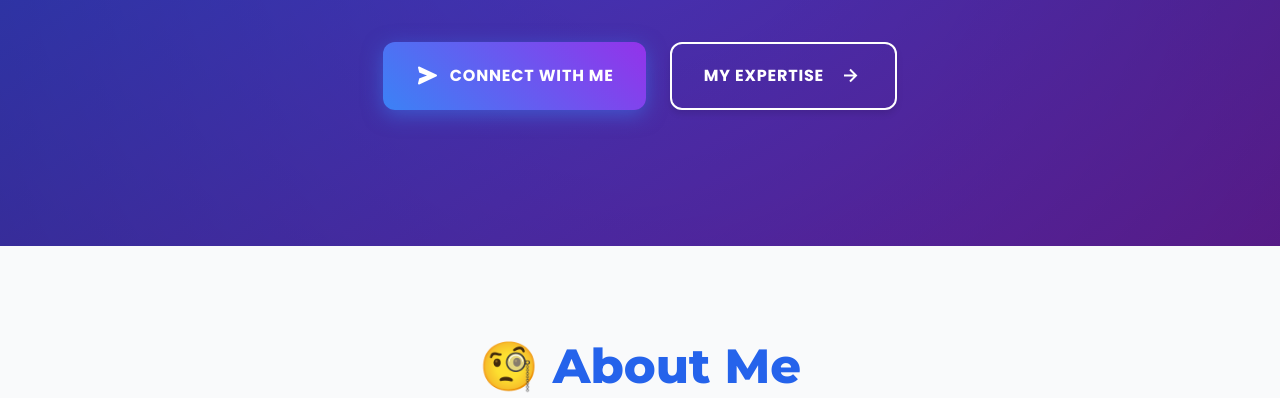
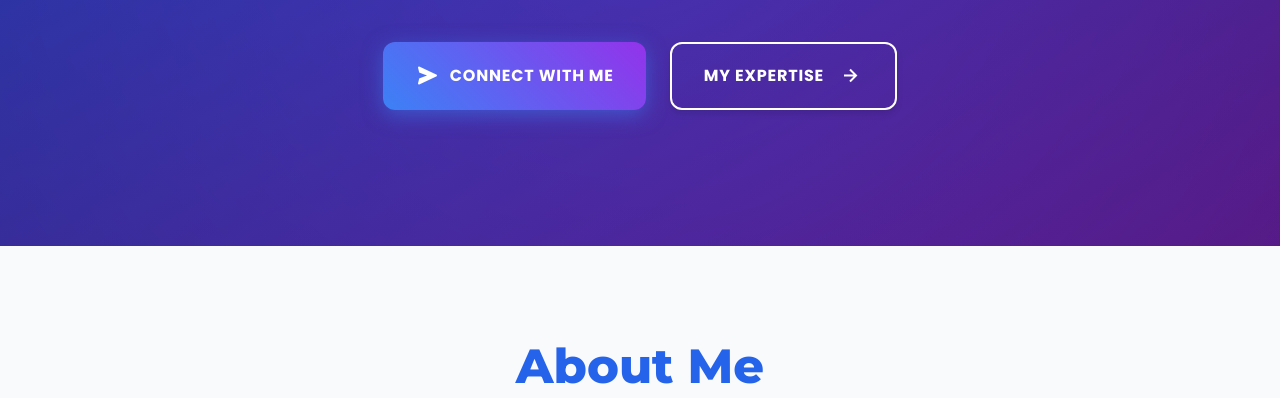
Before and after one commit to rushikeshpawar9421/Rushi-s_Portfolio, a plain HTML site: page index.html in a window 1280 px wide. Shown: the part 554-952 px from the top of the page. Drawn offline with nearby package versions, Linux system fonts and the light colour scheme.

Commit message:
Update index.html
Portfolio_update

```diff
--- a/index.html
+++ b/index.html
@@ -258,7 +258,7 @@
     </section>
 
     <section id="about" class="py-24 container mx-auto px-6">
-        <h3 class="text-5xl font-extrabold text-center mb-12 text-blue-600 dark:text-blue-400" data-aos="fade-right" data-aos-easing="ease-out-cubic">🧐 About Me</h3>
+        <h3 class="text-5xl font-extrabold text-center mb-12 text-blue-600 dark:text-blue-400" data-aos="fade-right" data-aos-easing="ease-out-cubic"> About Me</h3>
         <div class="max-w-4xl mx-auto bg-white dark:bg-gray-800 p-8 rounded-xl shadow-2xl" data-aos="fade-left" data-aos-easing="ease-out-cubic" data-aos-delay="300">
             <p class="text-xl leading-relaxed text-gray-700 dark:text-gray-300">
                 Welcome to my portfolio! I'm an Android developer with expertise in Java, passionate about turning ideas into seamless applications. I thrive on solving complex problems and creating clean, efficient, and user-friendly mobile solutions. My journey in development is driven by a constant desire to learn and implement cutting-edge technologies.
```
